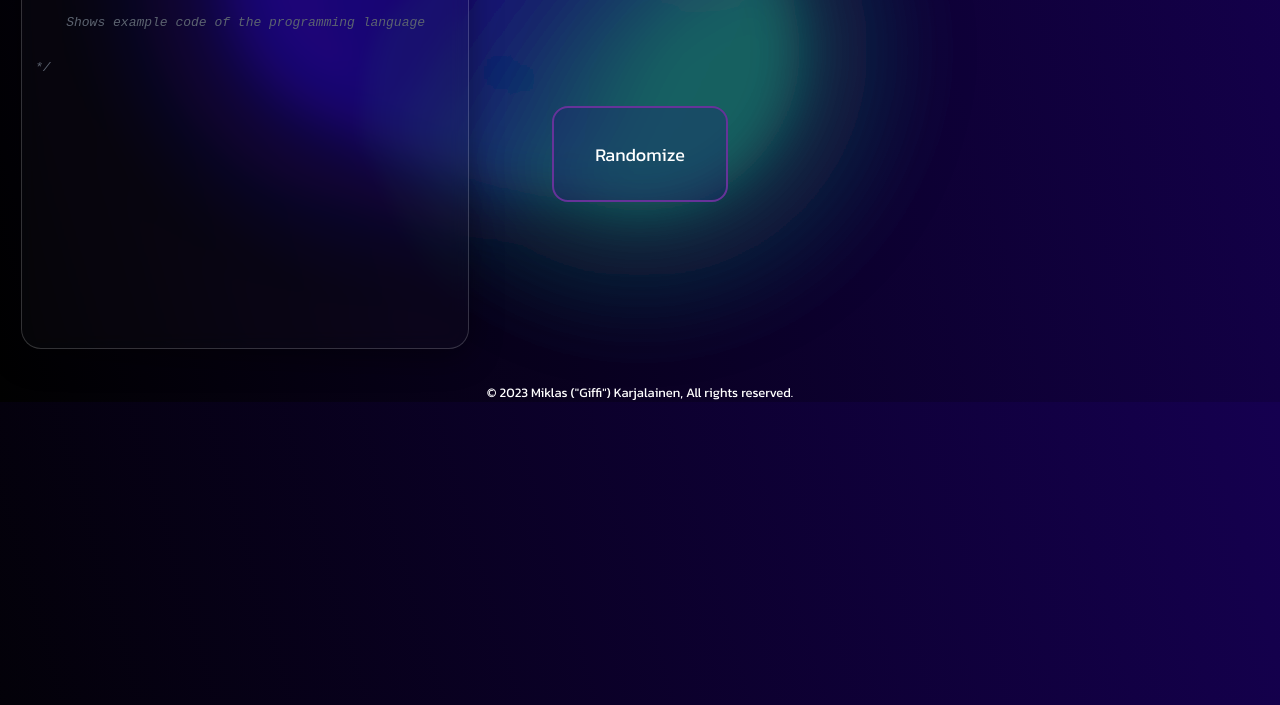
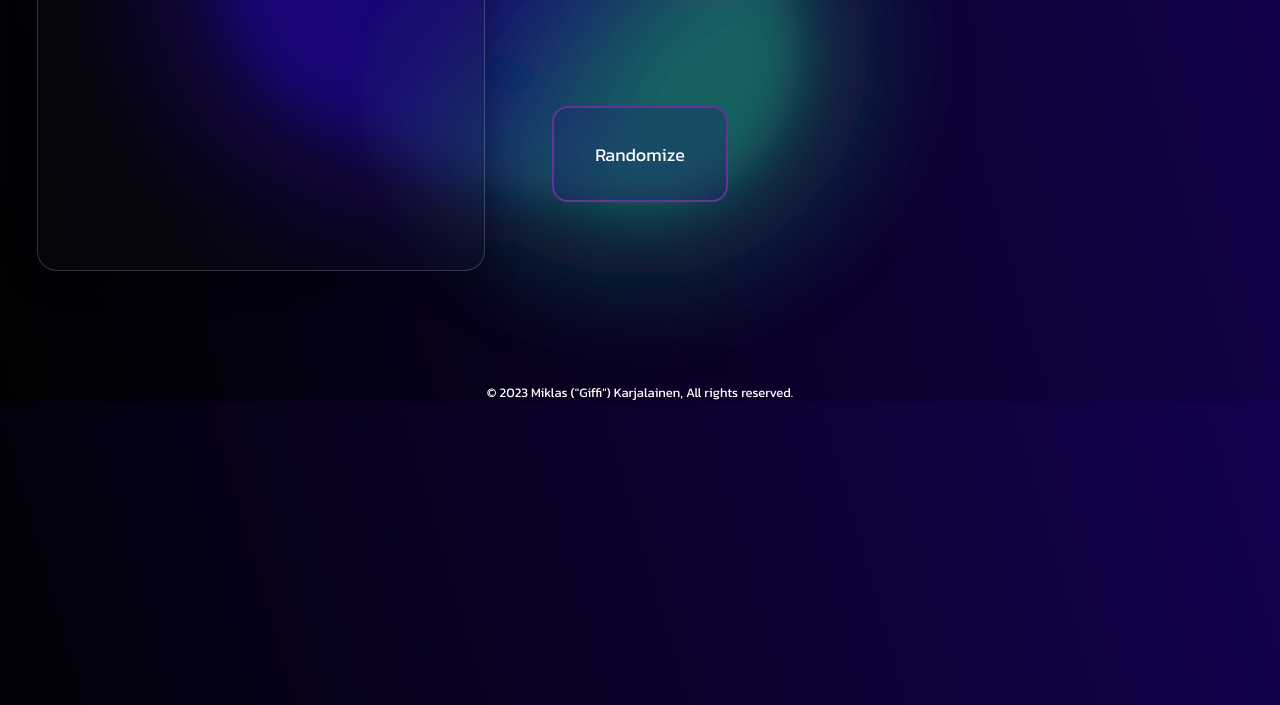
Before and after one commit to miklaskarjalainen/LangRandomizer, a plain HTML site: page index.html in a window 1280 px wide. Shown: the part 398-1103 px from the top of the page. Drawn offline with nearby package versions, Linux system fonts and the light colour scheme.

Commit message:
small touches

```diff
--- a/index.css
+++ b/index.css
@@ -86,9 +86,11 @@ body {
 
 .answer-example-container {
     position: absolute;
+    display: inline-block;
+
     width: 28rem;
-    top: 18rem;
-    left: 1rem;
+    top: calc(50% - (380px / 2));
+    left: 2rem;
     padding: 5px;
     border-radius: 1px;
 }
```
